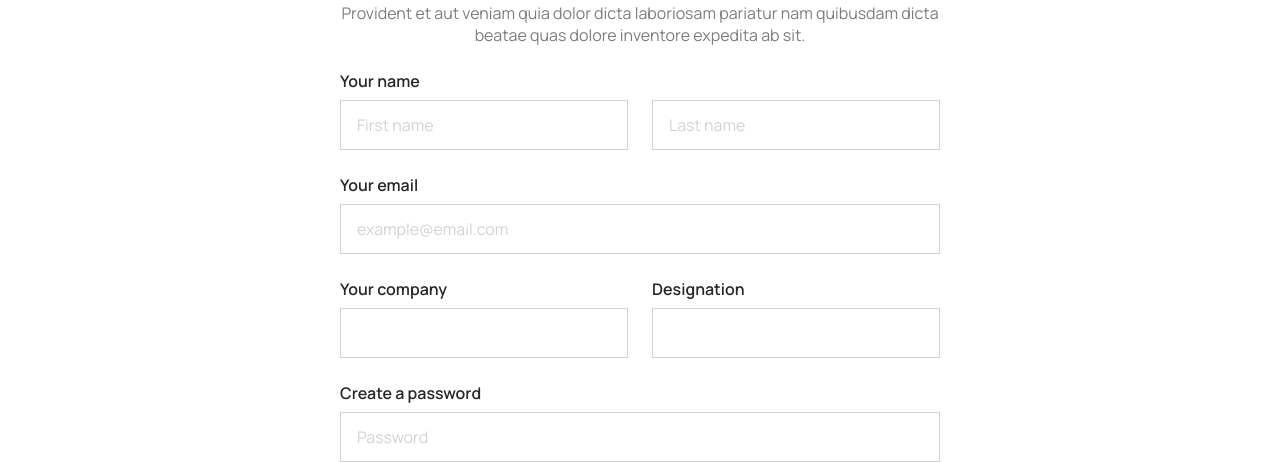
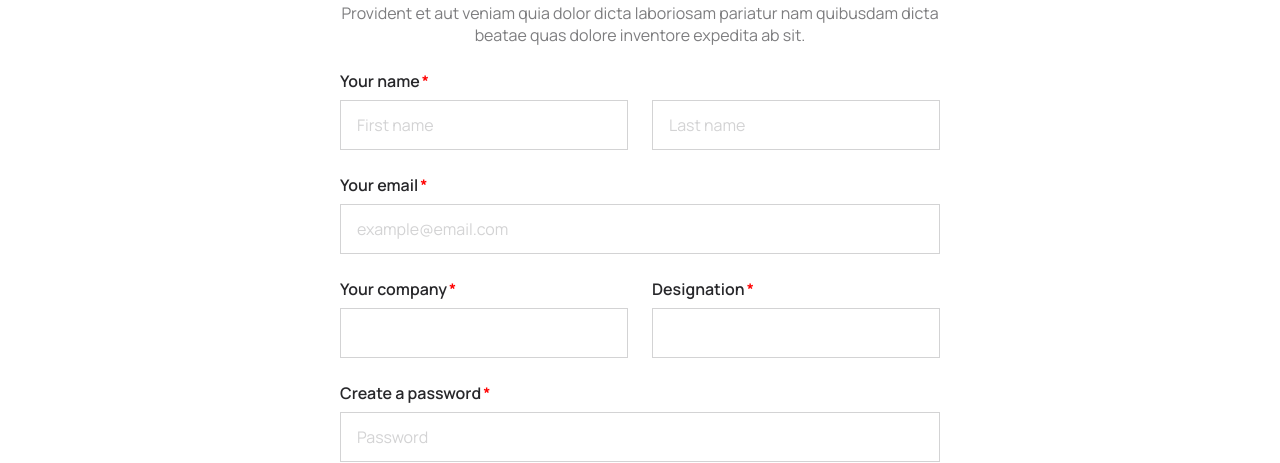
Before and after one commit to mitalipadiya/wmg, a React (Create React App) app: page /register in a window 1280 px wide. Shown: the part 178-641 px from the top of the page. Built offline with nearby package versions, Linux system fonts and the light colour scheme; sample sign-in values are in the browser's storage.

Commit message:
Fixed email issue and compulsory field

```diff
--- a/src/actions/auth.js
+++ b/src/actions/auth.js
@@ -12,7 +12,7 @@ import {
   import AuthService from "../services/auth.service";
 
   export const register = (first_name, last_name, email, company, designation, password) => (dispatch) => {
-    return AuthService.register(first_name, last_name, email, company, designation, password).then(
+    return AuthService.register(first_name, last_name, email.toLocaleLowerCase(), company, designation, password).then(
       (response) => {
         dispatch({
           type: REGISTER_SUCCESS,
@@ -48,7 +48,7 @@ import {
   };
 
   export const login = (username, password) => (dispatch) => {
-    return AuthService.login(username, password).then(
+    return AuthService.login(username.toLocaleLowerCase(), password).then(
       (data) => {
         dispatch({
           type: LOGIN_SUCCESS,
--- a/src/components/login/CompanyInfo.js
+++ b/src/components/login/CompanyInfo.js
@@ -85,7 +85,7 @@ const CompanyInfo = (props) => {
 
             <div className="company-infoform">
                 <div>
-                    <label className="company-label" htmlFor="name">Company name </label>
+                    <label className="company-label">Company name </label>
                     <div className="name-div">
                         <Input placeholder="Company Name" value={companyName}
                             onChange={(event) => setCompanyName(event.target.value)} />
--- a/src/components/login/CreateNewPassword.js
+++ b/src/components/login/CreateNewPassword.js
@@ -35,10 +35,10 @@ const CreateNewPassword = () => {
                 <h3 className="top-heading">Create new password</h3>
                 <p className="top-paragraph">Provident et aut veniam quia dolor dicta laboriosam pariatur nam quibusdam dicta beatae quas dolore inventore expedita ab sit.</p>
                 <form className="signin-form reset-password-form">
-                    <label className="signin-label">Enter password
+                    <label className="signin-label"><span>Enter password<span className="compulsory">*</span></span>
                         <Input placeholder="" type="password" onChange={(event) => setPassword(event.target.value)} />
                     </label>
-                    <label className="signin-label">Confirm password
+                    <label className="signin-label"><span>Confirm password<span className="compulsory">*</span></span>
                         <Input placeholder="" type="password" onChange={(event) => setConfirmPassword(event.target.value)} />
                     </label>
                 </form>
--- a/src/components/login/ProfileInfo.js
+++ b/src/components/login/ProfileInfo.js
@@ -51,23 +51,23 @@ const ProfileInfo = (props) => {
 
             <div className="profile-infoform">
                 <div>
-                    <label className="profile-label" htmlFor="name">Your name </label>
+                    <label className="profile-label">Your name </label>
                     <div className="name-div">
                         <Input placeholder="First name" value={firstName} onChange={(event)=>setFirstName(event.target.value)}/>
                         <Input placeholder="Last name" value={lastName}  onChange={(event)=>setLastName(event.target.value)} />
                     </div>
                 </div>
                 <div className="designation-div">
-                    <label className="profile-label" htmlFor="designation">Designation</label>
+                    <label className="profile-label">Designation</label>
                     <Input placeholder="Your Designation" value={designation} onChange={(event)=>setDesignation(event.target.value)} />
                 </div>
                 <div className="select-div">
-                    <label className="profile-label" htmlFor="select">Please indicate the management level of your current position</label>
+                    <label className="profile-label">Please indicate the management level of your current position</label>
                     <Select values={managementLevels} value={managementLevel} onChange={event => setManagementLevel(event.target.value)}/>
                 </div>
 
                 <div className="select-div select-func">
-                    <label className="profile-label" htmlFor="select">Please indicate your current function</label>
+                    <label className="profile-label">Please indicate your current function</label>
                     <Select values={currentFunctions} value={currentFunction} onChange={event => setCurrentFunction(event.target.value)}/>
                 </div>
             </div>
--- a/src/components/login/Register.js
+++ b/src/components/login/Register.js
@@ -35,28 +35,28 @@ const Register = () => {
                 <p className="top-paragraph">Provident et aut veniam quia dolor dicta laboriosam pariatur nam quibusdam dicta beatae quas dolore inventore expedita ab sit.</p>
                 <div className="signin-form register-form">
                     <div>
-                        <label className="signin-label" htmlFor="name">Your name </label>
+                        <label className="signin-label"><span>Your name<span className="compulsory">*</span></span> </label>
                         <div className="name-div">
                             <Input placeholder="First name" onChange={(event) => setFirstName(event.target.value)}/>
                             <Input placeholder="Last name" onChange={(event) => setLastName(event.target.value)}/>
                         </div>
                     </div>
                     <div className="email-div">
-                        <label className="signin-label" htmlFor="email">Your email</label>
+                        <label className="signin-label"><span>Your email<span className="compulsory">*</span></span> </label>
                         <Input placeholder="example@email.com" type="email" onChange={(event) => setEmail(event.target.value)}/>
                     </div>
                     <div className="company-desig-div">
                         <div className="company-div">
-                            <label className="signin-label" htmlFor="company">Your company</label>
+                            <label className="signin-label"><span>Your company<span className="compulsory">*</span></span></label>
                             <Input placeholder="" onChange={(event) => setCompany(event.target.value)}/>
                         </div>
                         <div className="designation-div">
-                            <label className="signin-label" htmlFor="designation">Designation</label>
+                            <label className="signin-label"><span>Designation<span className="compulsory">*</span></span></label>
                             <Input placeholder="" onChange={(event) => setDesignation(event.target.value)}/>
                         </div>
                     </div>
                     <div className="password-div">
-                        <label className="signin-label" htmlFor="password">Create a password</label>
+                        <label className="signin-label"><span>Create a password<span className="compulsory">*</span></span></label>
                         <Input placeholder="Password" type="password" onChange={(event) => setPassword(event.target.value)}/>
                     </div>
                 </div>
--- a/src/components/login/ResetPassword.js
+++ b/src/components/login/ResetPassword.js
@@ -12,7 +12,7 @@ const ResetPassword = () => {
     const [email, setEmail] = useState("");
     const dispatch = useDispatch();
     const onReset = () => {
-        userService.forgotPassword({ "email": email }).then(data => {
+        userService.forgotPassword({ "email": email.toLocaleLowerCase() }).then(data => {
             dispatch(setMessage("Please reset your password on the link shared to your registered mail id"));
         },
             (error) => {
@@ -25,8 +25,8 @@ const ResetPassword = () => {
                 <h3 className="top-heading">Reset password</h3>
                 <p className="top-paragraph">Enter your email address and we'll send you an email with password reset instructions</p>
                 <form className="signin-form reset-password-form">
-                    <label className="signin-label" htmlFor="email">Email
-                        <Input placeholder="example@email.com" onChange={(event) => setEmail(event.target.value)} />
+                    <label className="signin-label"><span>Email<span className="compulsory">*</span></span>
+                        <Input type="email" placeholder="example@email.com" onChange={(event) => setEmail(event.target.value)} />
                     </label>
                 </form>
                 <Button value="Send password reset instructions" onClick={onReset}/>
--- a/src/components/login/SignIn.js
+++ b/src/components/login/SignIn.js
@@ -36,10 +36,10 @@ const SignIn = () => {
                 <h3 className="top-heading">Welcome back</h3>
                 <p className="top-paragraph">Provident et aut veniam quia dolor dicta laboriosam pariatur nam quibusdam dicta beatae quas dolore inventore expedita ab sit.</p>
                 <form className="signin-form">
-                    <label className="signin-label" htmlFor="email">Email
+                    <label className="signin-label"><span>Email<span className="compulsory">*</span></span>
                         <Input type="email" placeholder="example@email.com" onChange={event => setEmail(event.target.value)} />
                     </label>
-                    <label className="signin-label" htmlFor="lname">Password:
+                    <label className="signin-label"><span>Password<span className="compulsory">*</span></span>
                         <Input type="password" placeholder="" onChange={event => setPassword(event.target.value)} />
                     </label>
                 </form>
--- a/src/components/login/SignIn.scss
+++ b/src/components/login/SignIn.scss
@@ -68,3 +68,7 @@
     align-self: center;
     margin-bottom: 46px;
 }
+.compulsory {
+    color: red;
+    padding-left: 2px;
+}
--- a/src/index.css
+++ b/src/index.css
@@ -1,4 +1,11 @@
-* {
+*,
+p,
+h1,
+h2,
+h3,
+h4,
+h5,
+h6 {
   margin: 0;
   padding: 0;
 }
```
